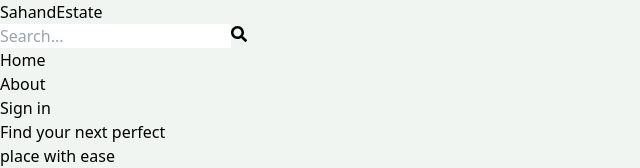
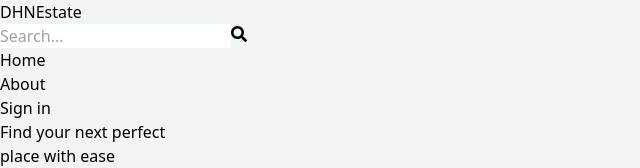
Before and after one commit to Dhyaanesh74/estate, a React (Vite) app in the folder client/: page / in a window 1280 px wide. Shown: the top 168 px of the page, without its empty margins (0-640 px from the left). Built offline with nearby package versions, Linux system fonts and the light colour scheme; no server answers.

Commit message:
Update Header.jsx
STYLE UPDATE

```diff
--- a/client/src/components/Header.jsx
+++ b/client/src/components/Header.jsx
@@ -27,7 +27,7 @@ export default function Header() {
       <div className='flex justify-between items-center max-w-6xl mx-auto p-3'>
         <Link to='/'>
           <h1 className='font-bold text-sm sm:text-xl flex flex-wrap'>
-            <span className='text-slate-500'>Sahand</span>
+            <span className='text-slate-500'>DHN</span>
             <span className='text-slate-700'>Estate</span>
           </h1>
         </Link>
```
